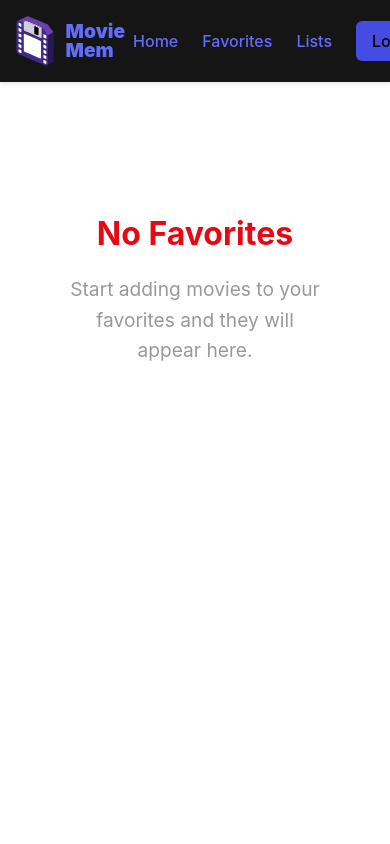
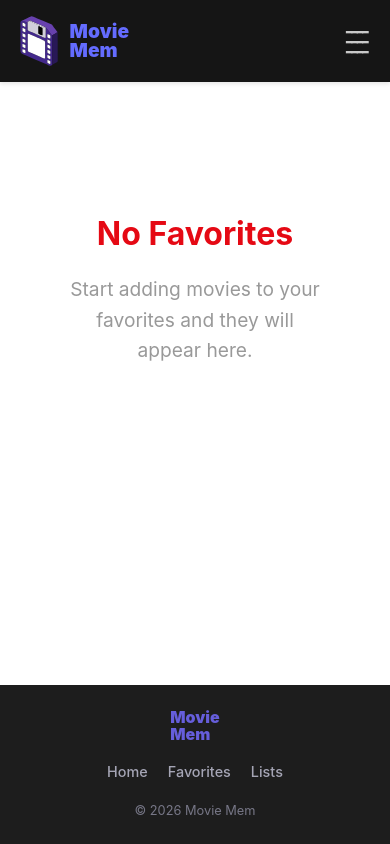
Before and after one commit to mtanderson64/react-movie-list-maker, a React (Vite) app: page /favorites in a window 390 px wide. Built offline with nearby package versions, Linux system fonts and the light colour scheme; no server answers.

Commit message:
Implement footer and initiate mobile nav functionality

```diff
--- a/src/App.jsx
+++ b/src/App.jsx
@@ -10,6 +10,7 @@ import { MovieProvider } from './contexts/MovieContext'
 import NavBar from './components/NavBar'
 import Lists from './pages/Lists';
 import CustomList from "./pages/CustomList";
+import Footer from "./components/Footer";
 
 
 
@@ -36,6 +37,7 @@ function App() {
           <Route path="/lists/:listId" element={<CustomList />} />
         </Routes>
       </main>
+      <Footer />
     </MovieProvider>
   )
 }
--- /dev/null
+++ b/src/components/Footer.jsx
@@ -0,0 +1,26 @@
+import { Link } from "react-router-dom";
+import "../css/Footer.css";
+
+function Footer() {
+  return (
+    <footer className="site-footer">
+      <div className="footer-content">
+        <Link to="/" className="footer-brand">
+          <span>Movie<br/>Mem</span>
+        </Link>
+
+        <nav className="footer-links" aria-label="Footer navigation">
+          <Link to="/">Home</Link>
+          <Link to="/favorites">Favorites</Link>
+          <Link to="/lists">Lists</Link>
+        </nav>
+
+        <p className="footer-copyright">
+          © {new Date().getFullYear()} Movie Mem
+        </p>
+      </div>
+    </footer>
+  );
+}
+
+export default Footer;
--- a/src/components/NavBar.jsx
+++ b/src/components/NavBar.jsx
@@ -18,6 +18,18 @@ function NavBar({ user }) {
       <Link to="/lists" className="nav-link">Lists</Link>
       <AuthDropdown user={user}/>
     </div>
+
+    <div className="hamburger">
+      ----<br/>----<br/>----
+    </div>
+
+    <div className="mobile-links">
+      <Link to="/" className="mobile-link">Home</Link>
+      <Link to="/favorites" className="mobile-link">Favorites</Link>
+      <Link to="/lists" className="mobile-link">Lists</Link>
+      <AuthDropdown user={user}/>
+    </div>
+
   </nav>
 }
 
--- a/src/css/App.css
+++ b/src/css/App.css
@@ -6,3 +6,13 @@
   display: flex;
   flex-direction: column;
 }
+
+#root {
+  min-height: 100vh;
+  display: flex;
+  flex-direction: column;
+}
+
+.main-content {
+  flex: 1;
+}
--- a/src/css/AuthDropdown.css
+++ b/src/css/AuthDropdown.css
@@ -68,7 +68,7 @@
   margin-bottom: 8px;
 }
 
-.profile-square-btn, .login-trigger-btn {
+/* .profile-square-btn, .login-trigger-btn {
 
   margin-left: 0.5rem;
-}
+} */
--- /dev/null
+++ b/src/css/Footer.css
@@ -0,0 +1,82 @@
+.site-footer {
+  width: 100%;
+  margin-top: auto;
+  padding: 24px 5vw;
+  box-sizing: border-box;
+  background: rgb(29, 29, 29);
+}
+
+.footer-content {
+  max-width: 1400px;
+  margin: 0 auto;
+  display: flex;
+  align-items: center;
+  justify-content: space-between;
+  gap: 24px;
+  flex-wrap: wrap;
+}
+
+.footer-brand {
+  display: inline-flex;
+  align-items: center;
+  gap: 10px;
+  color: #665edb;
+  font-weight: 900;
+  font-size: 1rem;
+
+  line-height: 1.06125;
+  text-decoration: none;
+}
+
+.footer-brand-icon {
+  display: inline-flex;
+  align-items: center;
+  justify-content: center;
+  width: 30px;
+  height: 30px;
+  border-radius: 8px;
+  background: #6366f1;
+  color: #ffffff;
+  font-size: 0.8rem;
+  box-shadow: 0 3px 10px rgba(99, 102, 241, 0.25);
+}
+
+.footer-links {
+  display: flex;
+  align-items: center;
+  justify-content: center;
+  gap: 24px;
+  flex-wrap: wrap;
+}
+
+.footer-links a {
+  color: #a5a5b5;
+  font-size: 0.9rem;
+  text-decoration: none;
+  transition: color 0.2s ease;
+}
+
+.footer-links a:hover {
+  color: #a5a8ff;
+}
+
+.footer-copyright {
+  margin: 0;
+  color: #777787;
+  font-size: 0.8rem;
+}
+
+@media (max-width: 650px) {
+  .footer-content {
+    flex-direction: column;
+    gap: 18px;
+  }
+
+  .footer-links {
+    gap: 20px;
+  }
+
+  .footer-copyright {
+    text-align: center;
+  }
+}
--- a/src/css/Navbar.css
+++ b/src/css/Navbar.css
@@ -5,6 +5,7 @@
   justify-content: space-between;
   align-items: center;
   box-shadow: 0 2px 4px rgba(0, 0, 0, 0.1);
+  position: relative;
 }
 
 .navbar-brand {
@@ -31,11 +32,48 @@
   gap: 0.75rem;
 }
 
+
 .nav-link {
   font-size: 1rem;
   padding: 0.5rem;
   border-radius: 6px;
   transition: background-color 0.2s;
+}
+
+.hamburger {
+  position: fixed;
+  right: -20px;
+  line-height: 0.5;
+  font-size: 1.25rem;
+  font-weight: 700;
+  letter-spacing: -0.2em;
+  color: #c8c8c8;
+}
+
+.mobile-links {
+  position: fixed;
+  display: flex;
+  top: -102vh;
+  left: 0;
+  height: 100vh;
+  width: 100vw;
+  align-items: center;
+  justify-content: center;
+  z-index: 9999;
+  flex-direction: column;
+  gap: 1.25rem;
+  background-color: #15151590;
+  backdrop-filter: blur(6px);                  /* Blurs content behind the card */
+  -webkit-backdrop-filter: blur(6px);
+}
+
+.mobile-links-active {
+  top: 0;
+}
+
+.mobile-link {
+  font-size: 1.25rem;
+  font-weight: 600;
 }
 
 .nav-link:hover {
@@ -44,7 +82,7 @@
 
 @media (max-width: 768px) {
   .navbar {
-    padding: 1rem;
+    padding: 1rem 1.25rem;
   }
 
   .navbar-brand {
@@ -59,3 +97,13 @@
     padding: 0.5rem;
   }
 }
+
+@media (max-width: 500px) {
+  .navbar-links {
+    display: none;
+  }
+
+  .hamburger {
+    right: 1.5rem;
+  }
+}
```
